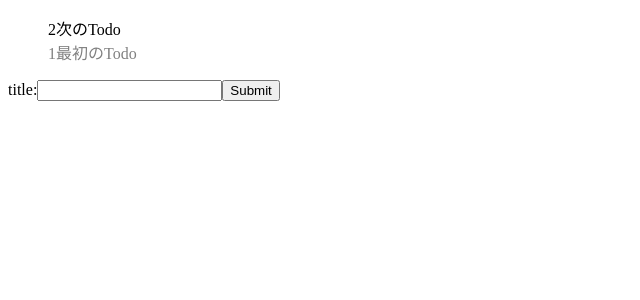
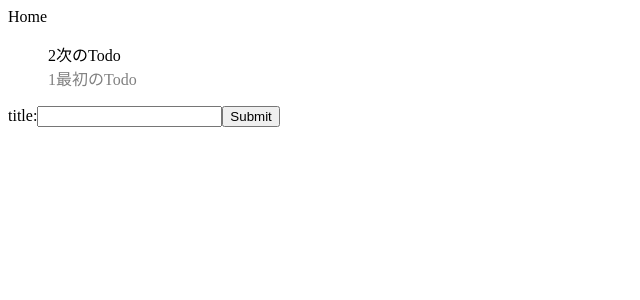
Before and after one commit to Segu-g/Segu-g.github.io, a React app: page / in a window 1280 px wide. Shown: the top 300 px of the page, without its empty margins (0-640 px from the left). Built offline with nearby package versions, Linux system fonts and the light colour scheme; the HTML template or start-up script is replaced by a standard one.

Commit message:
add Router

```diff
--- a/package.json
+++ b/package.json
@@ -34,8 +34,9 @@
     "@types/react": "^17.0.9",
     "@types/react-dom": "^17.0.6",
     "@types/react-redux": "^7.1.16",
+    "@types/react-router": "^5.1.14",
     "connected-react-router": "^6.9.1",
-    "history": "^5.0.0",
+    "history": "^4.10.1",
     "react": "^17.0.2",
     "react-dom": "^17.0.2",
     "react-redux": "^7.2.4",
--- a/src/app.tsx
+++ b/src/app.tsx
@@ -1,10 +1,32 @@
 import React from "react";
+import { Route, Switch } from "react-router";
+import { push } from 'connected-react-router';
+import { useDispatch } from "react-redux";
+
 import TaskList from "./components/TaskList"
 import TaskRegistor from "./components/TaskRegistor"
+import LinkWrapper from "./components/LinkWrapper"
 
 export function App() {
-    return <>
-        <TaskList />
-        <TaskRegistor />
-    </>
+    const dispatch = useDispatch();
+    return <Switch>
+        <Route exact path="/">
+            <LinkWrapper path="/home">
+                <div>
+                    Home
+                </div>
+            </LinkWrapper>
+            <TaskList />
+            <TaskRegistor />
+        </Route>
+        <Route path="/home">
+            <LinkWrapper path="/">
+                <div>
+                    Index
+                </div>
+            </LinkWrapper>
+            <TaskList />
+            <TaskRegistor />
+        </Route>
+    </Switch >
 }
--- /dev/null
+++ b/src/components/LinkWrapper.tsx
@@ -0,0 +1,11 @@
+import { push } from 'connected-react-router';
+import React from 'react';
+import { useDispatch } from "react-redux";
+
+
+export default function LinkWrapper(props: { path: string, children: JSX.Element }, children: JSX.Element) {
+    const dispatch = useDispatch();
+    return <div onClick={() => { dispatch(push(props.path)) }}>
+        {props.children}
+    </div>
+}
--- a/src/main.tsx
+++ b/src/main.tsx
@@ -4,11 +4,14 @@ import ReactDOM from "react-dom";
 import { App } from "./app";
 
 import { Provider } from "react-redux";
-import store from "./store";
+import { ConnectedRouter } from 'connected-react-router'
+import store, { history } from "./store";
 
 ReactDOM.render(
     <Provider store={store}>
-        <App />
+        <ConnectedRouter history={history}>
+            <App />
+        </ConnectedRouter>
     </Provider>,
     document.getElementById('root')
-)
+);
```
Also changed, not shown: 3 other files (tests, documents, lock files or other folders).
